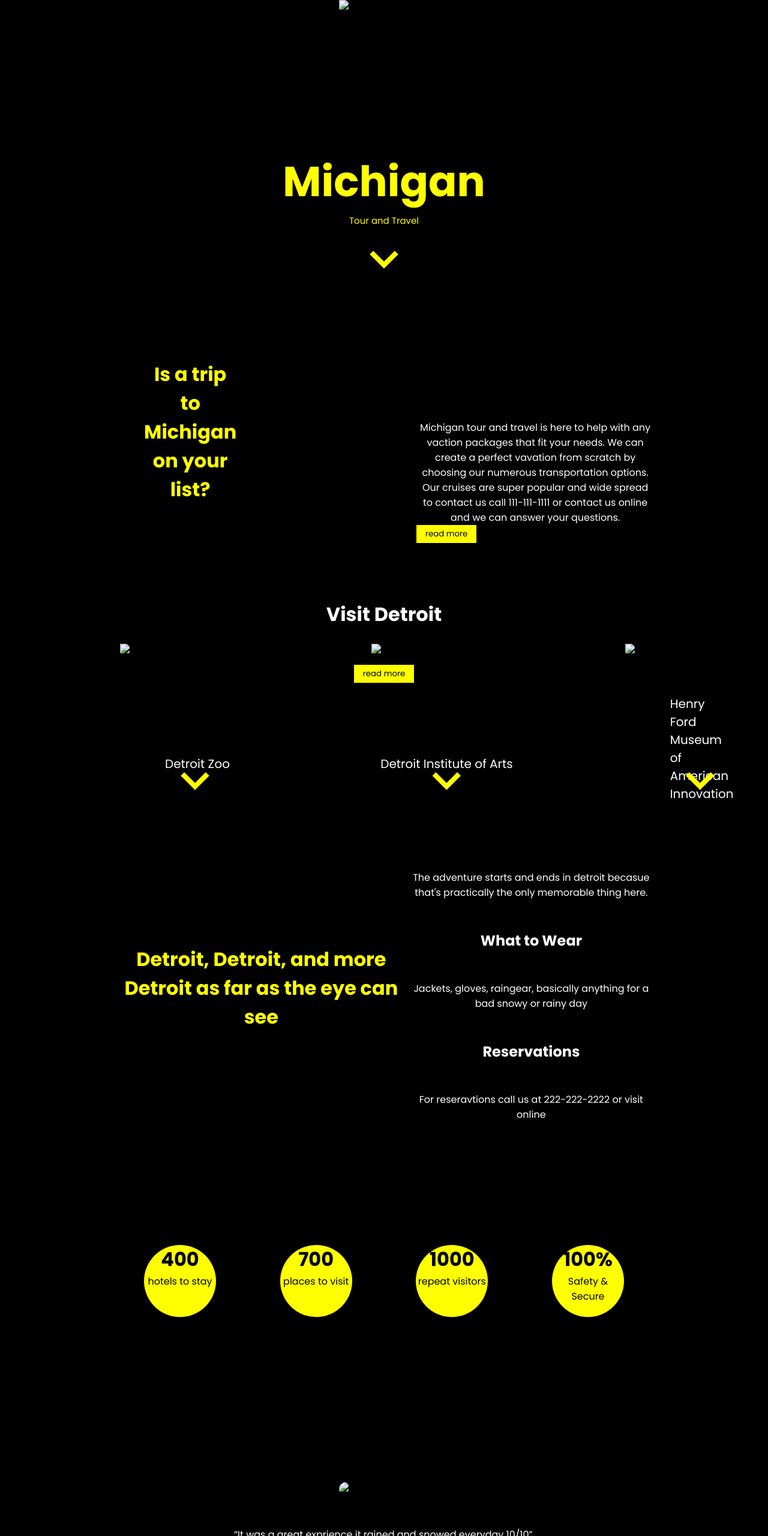
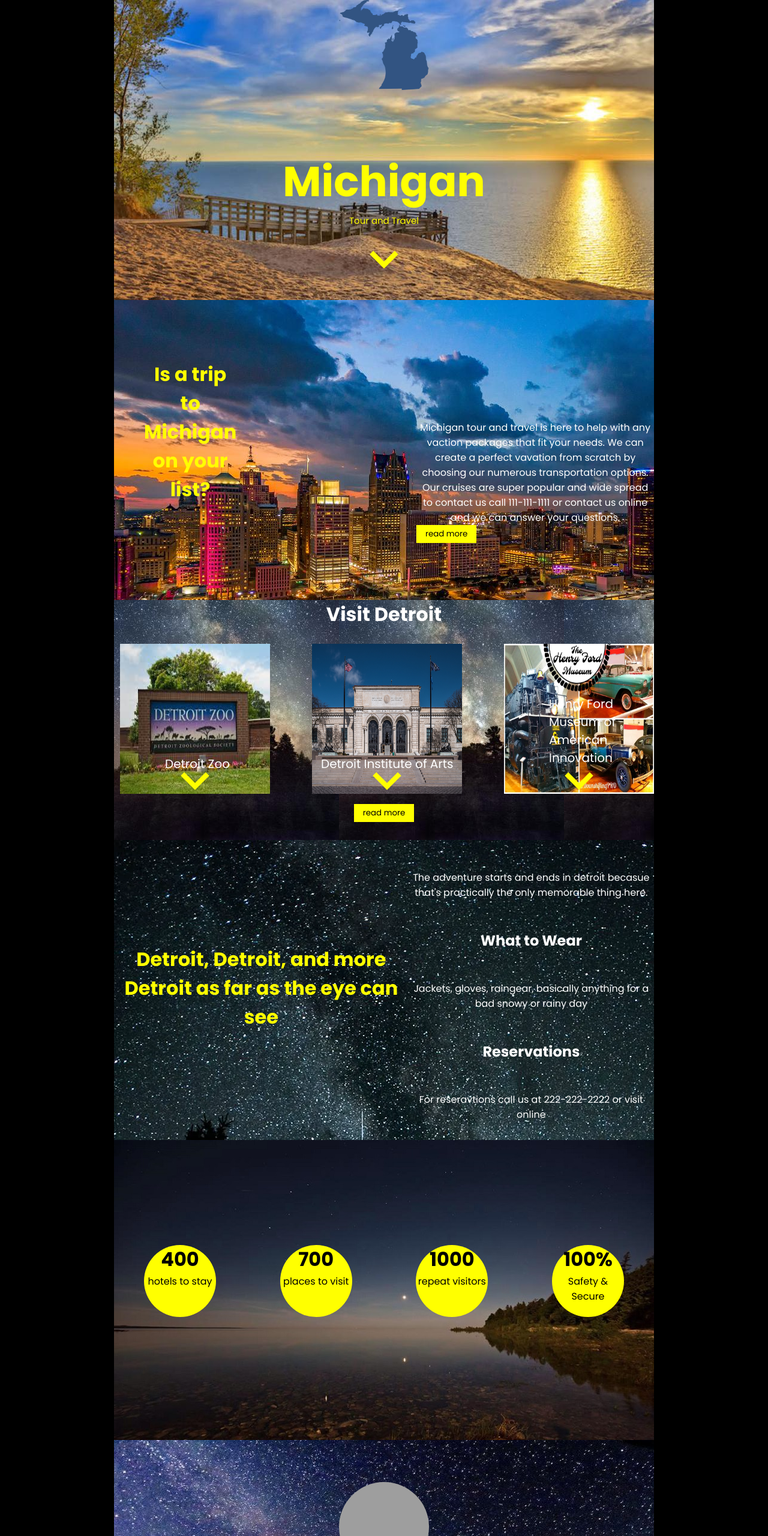
Before and after one commit to CooperSalisbury/coopersalisbury_hw3TH_csi3150_fs2023, a plain HTML site: page index.html in a window 1280 px wide. Shown: the top 2560 px of the page at 60% size. Drawn offline with nearby package versions, Linux system fonts and the light colour scheme; the site is published under a folder, as on GitHub Pages, so addresses that start at the root find nothing.

Commit message:
first commit

```diff
--- a/index.html
+++ b/index.html
@@ -9,13 +9,13 @@
       href="https://unpkg.com/boxicons@2.1.4/css/boxicons.min.css"
       rel="stylesheet"
     />
-    <link rel="icon" type="image/x-icon" href="/img/Michiganlogo.png" />
+    <link rel="icon" type="image/x-icon" href="./img/Michiganlogo.png" />
   </head>
   <body>
     <div class="first">
       <div class="first-content">
         <img
-          src="/img/Michiganlogo.png"
+          src="./img/Michiganlogo.png"
           alt="Picture of Michigan"
           class="center"
         />
@@ -49,21 +49,21 @@
         <div class="threecards">
           <div class="card1">
             <div class="card1img">
-              <img src="/img/zoo.jpg" alt="zoo" />
+              <img src="./img/zoo.jpg" alt="zoo" />
             </div>
             <p>Detroit Zoo</p>
             <i class="bx bx-chevron-down"></i>
           </div>
           <div class="card2">
             <div class="card2img">
-              <img src="/img/arts.jpg" alt="arts" />
+              <img src="./img/arts.jpg" alt="arts" />
             </div>
             <p>Detroit Institute of Arts</p>
             <i class="bx bx-chevron-down"></i>
           </div>
           <div class="card3">
             <div class="card3img">
-              <img src="/img/ford.jpg" alt="ford" />
+              <img src="./img/ford.jpg" alt="ford" />
             </div>
             <p>Henry Ford Museum of American Innovation</p>
             <i class="bx bx-chevron-down"></i>
@@ -114,7 +114,7 @@
     </div>
     <div class="sixth">
       <div class="sixth-content">
-        <img src="/img/IMG_4920 (1).jpg" alt="face" />
+        <img src="./img/IMG_4920 (1).jpg" alt="face" />
         <br />
         <q>It was a great exprience it rained and snowed everyday 10/10</q>
         <p>Cooper Salisbury</p>
@@ -127,13 +127,13 @@
           <img src="./img/back3.jpg" alt="image1" />
         </div>
         <div class="img2">
-          <img src="/img/back4.jpg" alt="image2" />
+          <img src="./img/back4.jpg" alt="image2" />
         </div>
         <div class="img3">
-          <img src="/img/back5.jpg" alt="image3" />
+          <img src="./img/back5.jpg" alt="image3" />
         </div>
         <div class="img4">
-          <img src="/img/back6.webp" alt="image4" />
+          <img src="./img/back6.webp" alt="image4" />
         </div>
         <div class="right">
             <i class="bx bx-chevron-right"></i>
--- a/style.css
+++ b/style.css
@@ -13,7 +13,7 @@ body {
   margin: auto;
   width: 900px;
   height: 500px;
-  background-image: url("/img/back2.jpg");
+  background-image: url("./img/back2.jpg");
 }
 .first-content {
   margin: auto;
@@ -49,7 +49,7 @@ body {
   margin: auto;
   width: 900px;
   height: 500px;
-  background-image: url("/img/Background1.jpeg");
+  background-image: url("./img/Background1.jpeg");
 }
 .second-content {
   margin: auto;
@@ -88,7 +88,7 @@ body {
   margin: auto;
   width: 900px;
   height: 400px;
-  background-image: url("/img/night1.jpg");
+  background-image: url("./img/night1.jpg");
 }
 .third-content h1 {
   text-align: center;
@@ -184,7 +184,7 @@ body {
   margin: auto;
   width: 900px;
   height: 500px;
-  background-image: url("/img/night2.webp");
+  background-image: url("./img/night2.webp");
 }
 .fourth-content {
   margin: auto;
@@ -209,7 +209,7 @@ body {
   margin: auto;
   width: 900px;
   height: 500px;
-  background-image: url("/img/night3.jpg");
+  background-image: url("./img/night3.jpg");
 }
 .fifth-content {
   margin: auto;
@@ -254,7 +254,7 @@ body {
   margin: auto;
   width: 900px;
   height: 500px;
-  background-image: url("/img/night4.jpg");
+  background-image: url("./img/night4.jpg");
 }
 .sixth img {
   height: 150px;
@@ -336,7 +336,7 @@ body {
   margin: auto;
   width: 900px;
   height: 500px;
-  background-image: url("/img/beach.jpg");
+  background-image: url("./img/beach.jpg");
 }
 .eighth-content {
   margin: auto;
```
